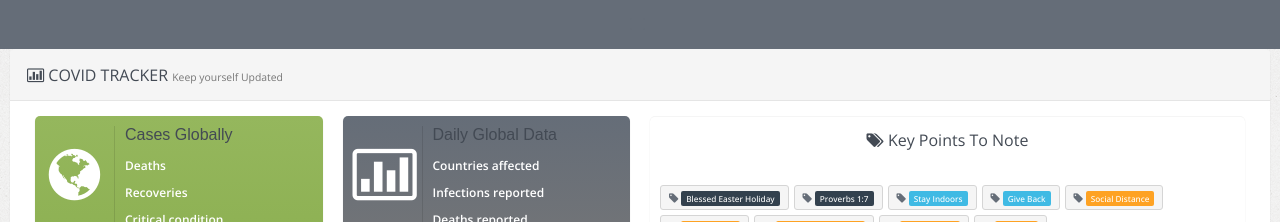
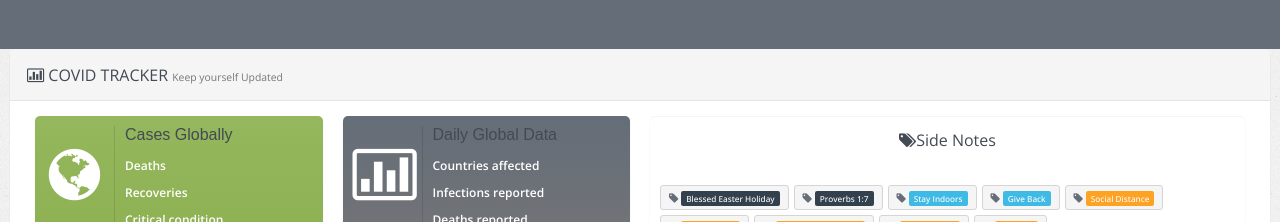
Before and after one commit to zenjutahi/CovidReact, a React (Create React App) app: page / in a window 1280 px wide. Shown: the top 222 px of the page. Built offline with nearby package versions, Linux system fonts and the light colour scheme; no server answers.

Commit message:
[chore] - seperate wrapper component

```diff
--- a/src/components/global/global.component.jsx
+++ b/src/components/global/global.component.jsx
@@ -88,7 +88,7 @@ class Global extends React.Component {
           <div class="col-md-6">
           <div class="panel panel-default">
               <div class="panel-body">
-                  <h4><span class="fa fa-tags"></span> Key Points To Note</h4>
+                  <h4><span class="fa fa-tags"></span>Side Notes</h4>
               </div>
               <Newstyles>
               <ul class="list-tags">
```
